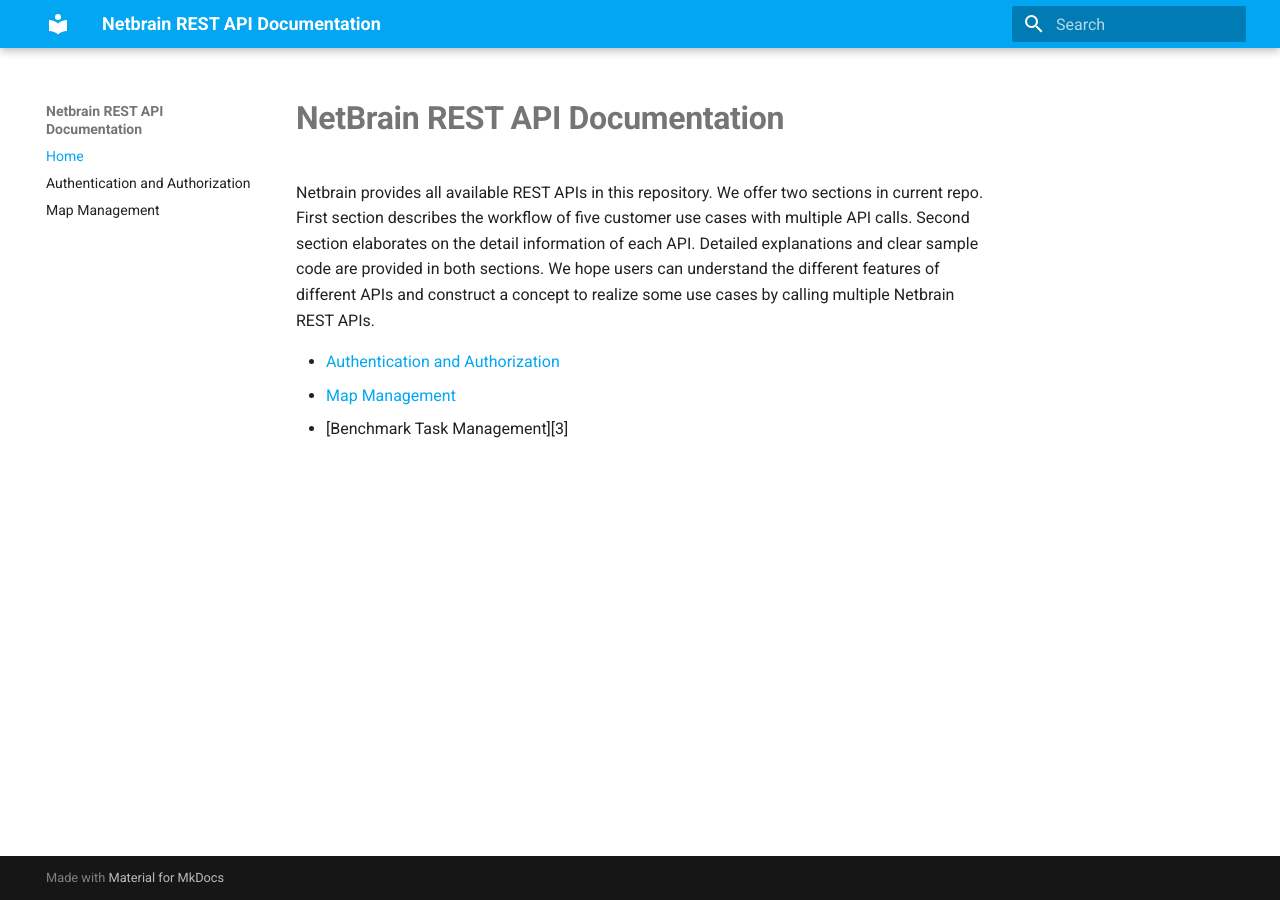
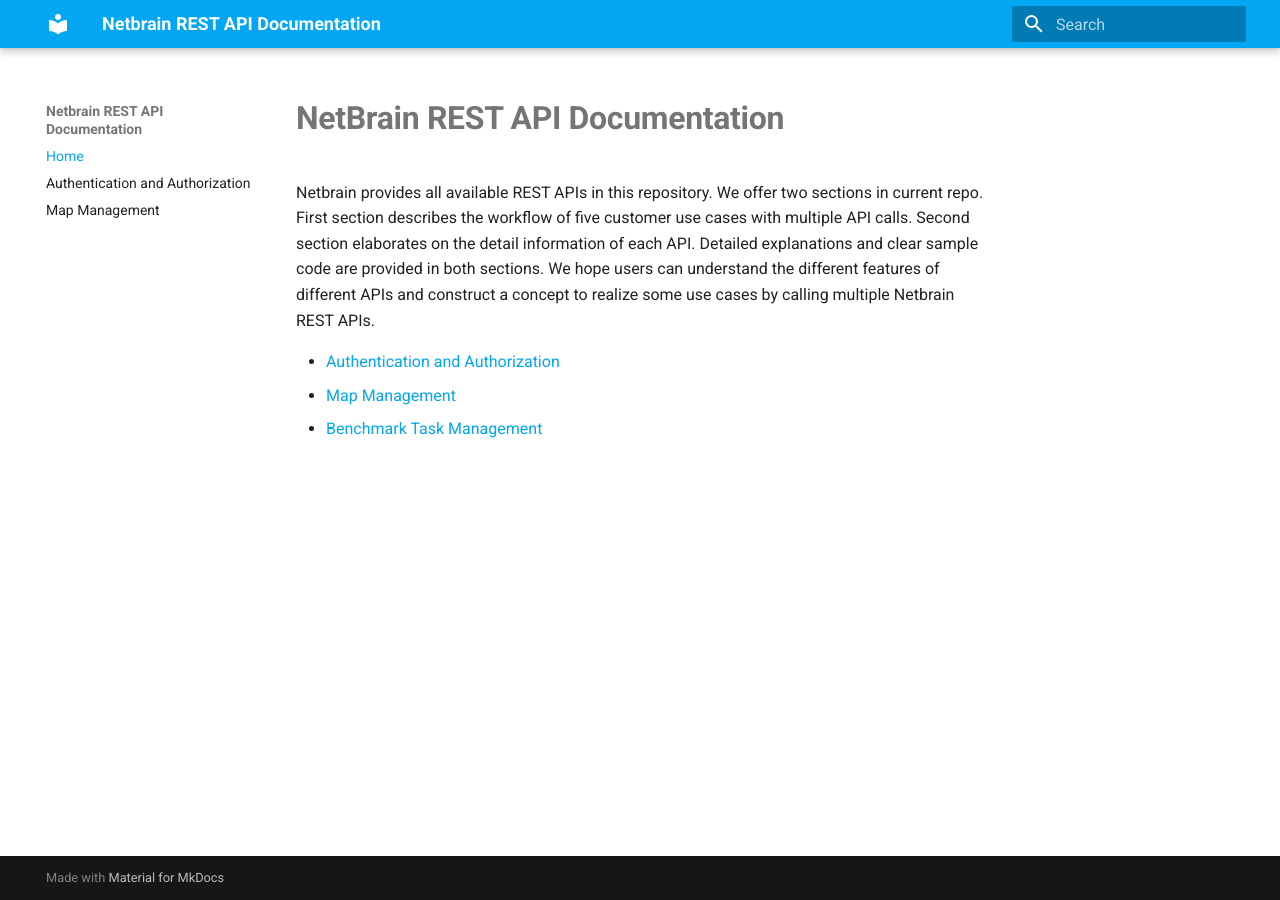
Before and after one commit to wyg19891229/Makedocs, an MkDocs documentation site: the page built from docs/README.md, in a window 1280 px wide. Built offline with MkDocs 1.6.1 and Material for MkDocs 9.7.7, drawn with Linux system fonts in a browser that asks for light colours; part of the change alters nothing that is shown.

```diff
--- a/docs/README.md
+++ b/docs/README.md
@@ -7,3 +7,4 @@ Netbrain provides all available REST APIs in this repository. We offer two secti
 
 [1]: https://wyg19891229.github.io/Makedocs/Authentication%20and%20Authorization/
 [2]: https://wyg19891229.github.io/Makedocs/Map%20Management/
+[3]: https://wyg19891229.github.io/Makedocs/Benchmark%20Task%20Management/
```
